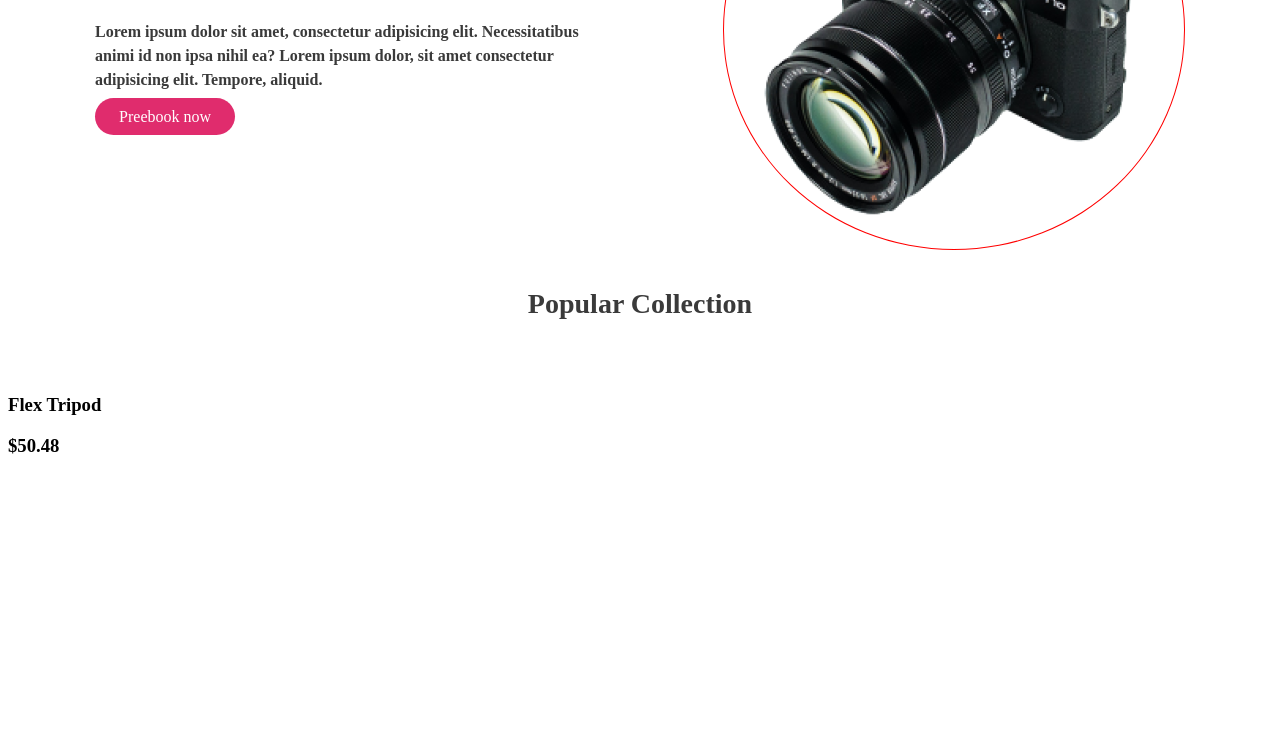
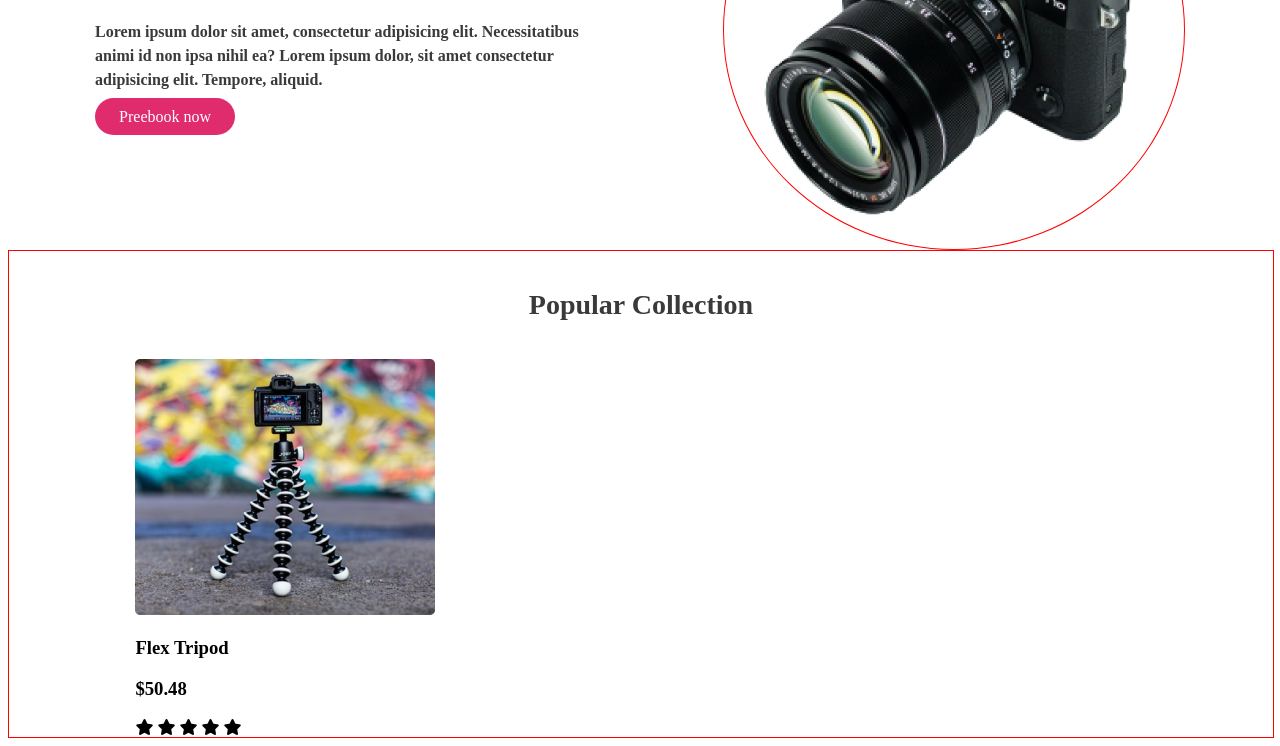
Before and after one commit to istiakhasan/influencer-gear, a plain HTML site: page index.html in a window 1280 px wide. Shown: the part 198-944 px from the top of the page. Before the commit the page ends 800 px from the top, so only its background shows below. Drawn offline with Linux system fonts and the light colour scheme.

Commit message:
add main section

```diff
--- a/index.html
+++ b/index.html
@@ -27,10 +27,15 @@
         <h1 class="collection__title">Popular Collection</h1>
         <div class="collections">
             <div class="collections__item">
-                <img src="" alt="">
+                <img src="./images/tripod.png" alt="">
                 <h3>Flex Tripod</h3>
                 <h3>$50.48</h3>
                 <span>
+                    <i class="fas fa-star"></i>
+                    <i class="fas fa-star"></i>
+                    <i class="fas fa-star"></i>
+                    <i class="fas fa-star"></i>
+                    <i class="fas fa-star"></i>
 
                 </span>
             </div>
--- a/style.css
+++ b/style.css
@@ -51,3 +51,10 @@ body{
     color: #3A3A3A;
     text-align: center;
 }
+
+/* ===========main section start ========== */
+main{
+    width: 80%;
+    padding: 0 10%;
+    border: 1px solid red;
+}
```
